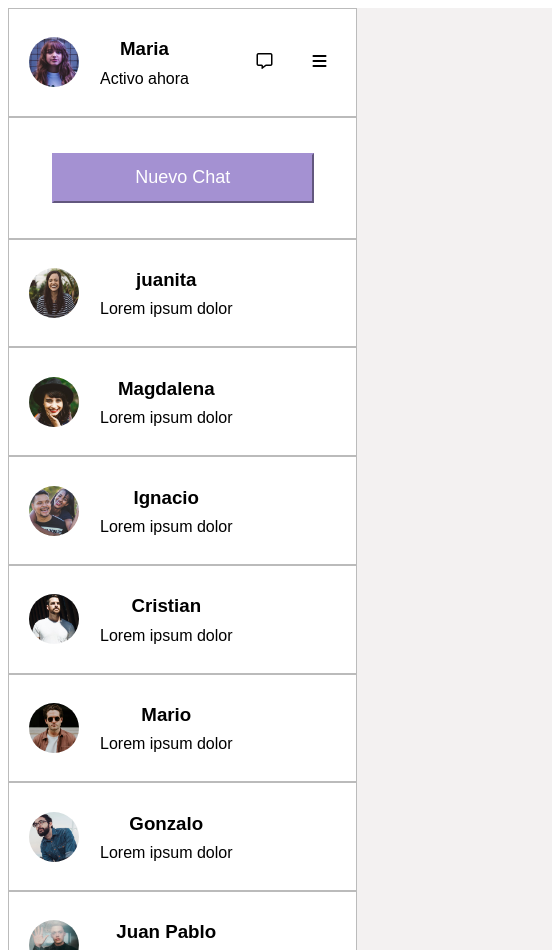
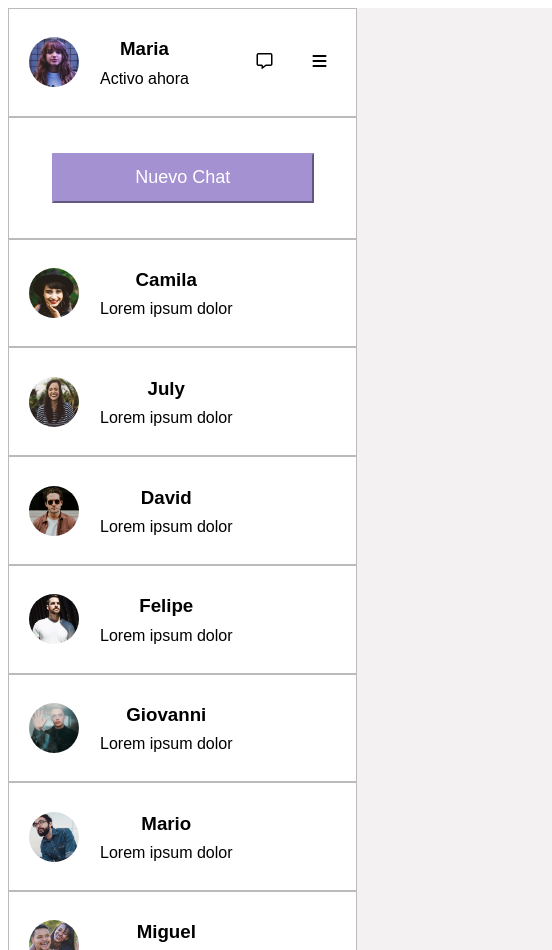
Before and after one commit to Mario-jul/CSS_advanced_d1, a plain HTML site: page index.html in a window 1280 px wide. Shown: the top 950 px of the page, 0-552 px from the left. Drawn offline with Linux system fonts and the light colour scheme.

Commit message:
changing img locations

```diff
--- a/index.html
+++ b/index.html
@@ -13,7 +13,7 @@
         <div class="contacts">
             <div class="myperfil">
                 <div class="personal">
-                    <img class="photo" src="Apoyo_Desafío_1_Sistema_de_mensajería/images/maria.jpg" alt="maria">
+                    <img class="photo" src="./assets/img/maria.jpg" alt="maria">
                     <div>
                         <h3 class="name">Maria</h3>
                         <p class="status">Activo ahora</p>
@@ -30,58 +30,58 @@
                 </button>
             </div>
             <div class="perfil">
-                <img class="photo" src="Apoyo_Desafío_1_Sistema_de_mensajería/images/Screen Shot 2018-11-28 at 15.27.14.jpg" alt="n/a">
+                <img class="photo" src="./assets/img/camila.jpg" alt="photo camila">
                 <div>
-                    <h3 class="name">juanita</h3>
+                    <h3 class="name">Camila</h3>
                     <p class="status">Lorem ipsum dolor</p>
                 </div>
             </div>
             <div class="perfil">
-                <img class="photo" src="Apoyo_Desafío_1_Sistema_de_mensajería/images/Screen Shot 2018-11-28 at 15.28.04.jpg" alt="">
+                <img class="photo" src="./assets/img/july.jpg" alt="photo July">
                 <div>
-                    <h3 class="name">Magdalena</h3>
+                    <h3 class="name">July</h3>
                     <p class="status">Lorem ipsum dolor</p>
                 </div>
             </div>
             <div class="perfil">
-                <img class="photo" src="Apoyo_Desafío_1_Sistema_de_mensajería/images/Screen Shot 2018-11-28 at 15.28.30.jpg" alt="">
+                <img class="photo" src="./assets/img/david.jpg" alt="phto david">
                 <div>
-                    <h3 class="name">Ignacio</h3>
+                    <h3 class="name">David</h3>
                     <p class="status">Lorem ipsum dolor</p>
                 </div>
             </div>
             <div class="perfil">
-                <img class="photo" src="Apoyo_Desafío_1_Sistema_de_mensajería/images/Screen Shot 2018-11-28 at 15.30.34.jpg" alt="">
+                <img class="photo" src="./assets/img/felipe.jpg" alt="photo felipe">
                 <div>
-                    <h3 class="name">Cristian</h3>
+                    <h3 class="name">Felipe</h3>
                     <p class="status">Lorem ipsum dolor</p>
                 </div>
             </div>
             <div class="perfil">
-                <img class="photo" src="Apoyo_Desafío_1_Sistema_de_mensajería/images/Screen Shot 2018-11-28 at 15.30.54.jpg" alt="">
+                <img class="photo" src="./assets/img/giovani.jpg" alt="photo giovani">
+                <div>
+                    <h3 class="name">Giovanni</h3>
+                    <p class="status">Lorem ipsum dolor</p>
+                </div>
+            </div>
+            <div class="perfil">
+                <img class="photo" src="./assets/img/mario.jpg" alt="photo mario">
                 <div>
                     <h3 class="name">Mario</h3>
                     <p class="status">Lorem ipsum dolor</p>
                 </div>
             </div>
             <div class="perfil">
-                <img class="photo" src="Apoyo_Desafío_1_Sistema_de_mensajería/images/Screen Shot 2018-11-28 at 15.31.09.jpg" alt="">
+                <img class="photo" src="./assets/img/miguel.jpg" alt="photo miguel">
                 <div>
-                    <h3 class="name">Gonzalo</h3>
+                    <h3 class="name">Miguel</h3>
                     <p class="status">Lorem ipsum dolor</p>
                 </div>
             </div>
             <div class="perfil">
-                <img class="photo" src="Apoyo_Desafío_1_Sistema_de_mensajería/images/Screen Shot 2018-11-28 at 15.32.16.jpg" alt="">
+                <img class="photo" src="./assets/img/vero.jpg" alt="photo vero">
                 <div>
-                    <h3 class="name">Juan Pablo</h3>
-                    <p class="status">Lorem ipsum dolor</p>
-                </div>
-            </div>
-            <div class="perfil">
-                <img class="photo" src="Apoyo_Desafío_1_Sistema_de_mensajería/images/Screen Shot 2018-11-28 at 15.32.44.jpg" alt="">
-                <div>
-                    <h3 class="name">Julieta</h3>
+                    <h3 class="name">Vero</h3>
                     <p class="status">Lorem ipsum dolor</p>
                 </div>
             </div>
```
Also changed, not shown: assets/img/camila.jpg (added), assets/img/david.jpg (added), assets/img/felipe.jpg (added), assets/img/giovani.jpg (added), assets/img/hand.png (added), assets/img/july.jpg (added), assets/img/maria.jpg (added), assets/img/mario.jpg (added), assets/img/miguel.jpg (added), assets/img/vero.jpg (added), 1 other file.
